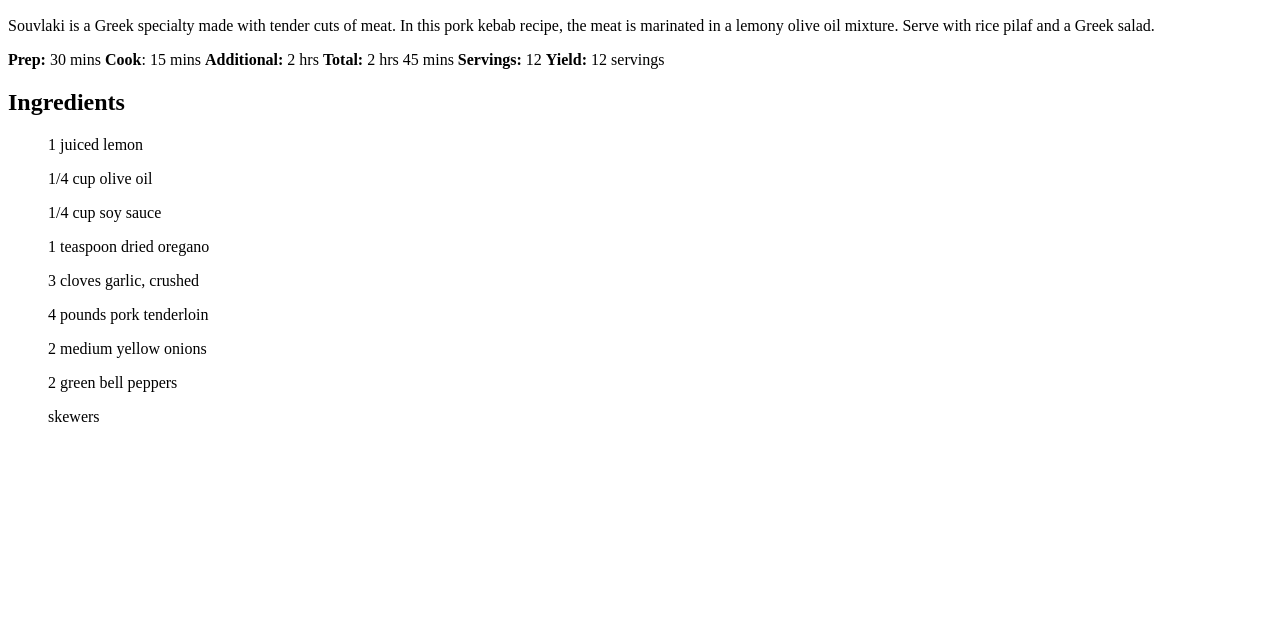
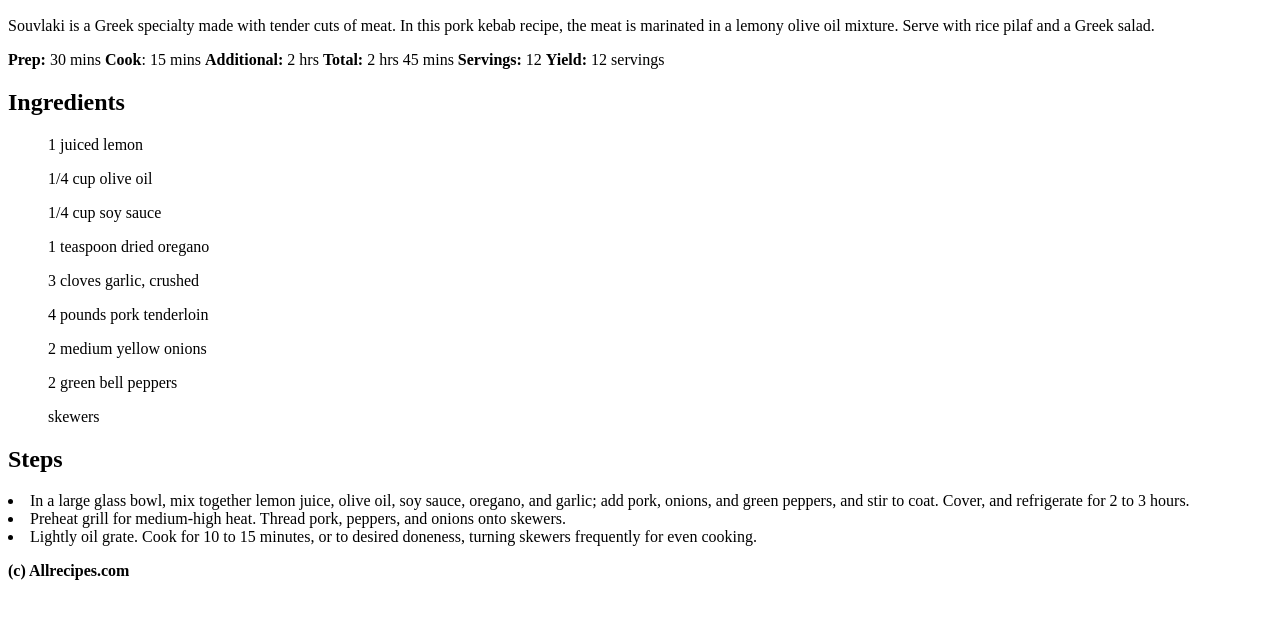
Before and after one commit to photiades/odin_recipes, a plain HTML site: page souvlaki.html in a window 1280 px wide. Shown: the part 110-728 px from the top of the page. Drawn offline with Linux system fonts and the light colour scheme.

Commit message:
added steps and source

```diff
--- a/souvlaki.html
+++ b/souvlaki.html
@@ -31,5 +31,10 @@
     <ul>2 medium yellow onions</ul>
     <ul>2 green bell peppers</ul>
     <ul>skewers</ul>
+    <h2>Steps</h2>
+    <li>In a large glass bowl, mix together lemon juice, olive oil, soy sauce, oregano, and garlic; add pork, onions, and green peppers, and stir to coat. Cover, and refrigerate for 2 to 3 hours.</li>
+    <li>Preheat grill for medium-high heat. Thread pork, peppers, and onions onto skewers.</li>
+    <li>Lightly oil grate. Cook for 10 to 15 minutes, or to desired doneness, turning skewers frequently for even cooking.</li>
+      <p><strong>(c) Allrecipes.com</strong>
     </body>
 </html>
```
